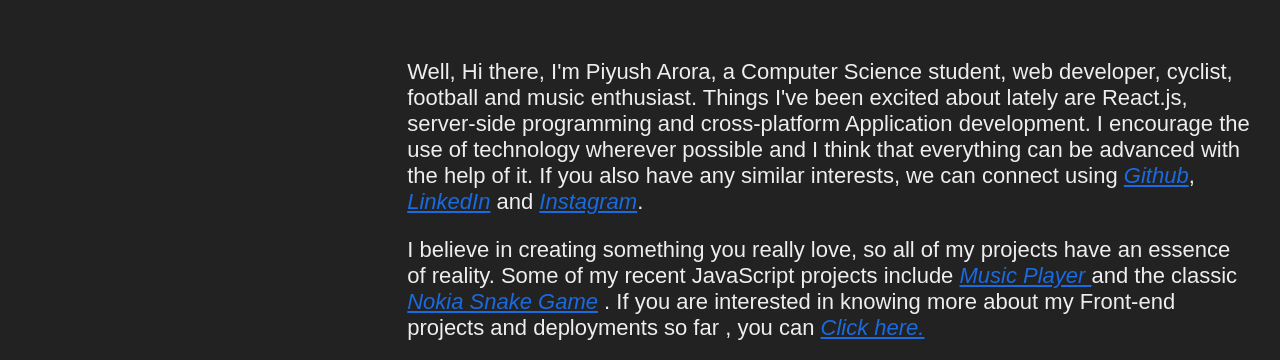
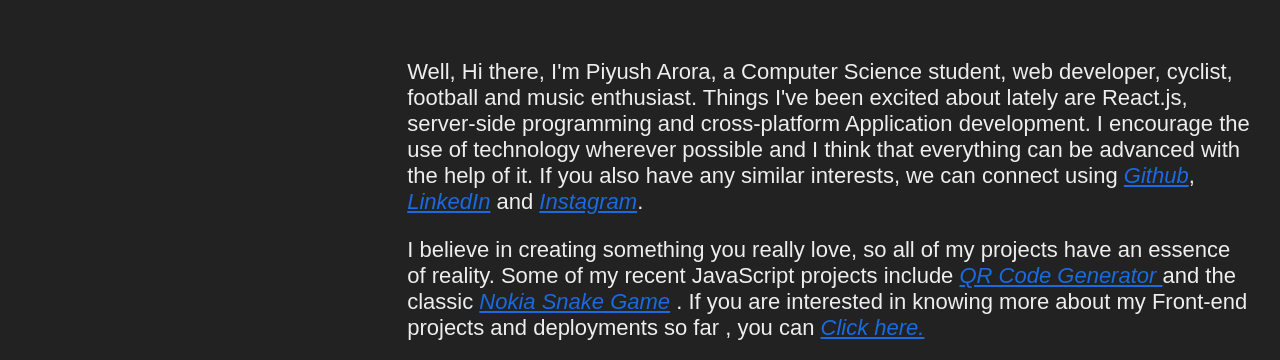
Before and after one commit to piyush26arora/Portfolio, a plain HTML site: page index.html in a window 1280 px wide. Shown: the part 531-891 px from the top of the page. Drawn offline with Linux system fonts and the light colour scheme; a web font is replaced by a local one.

Commit message:
Update index.html

```diff
--- a/index.html
+++ b/index.html
@@ -38,7 +38,7 @@
 
                 <p>
                     I believe in creating something you really love, so all of my projects have an essence of reality.
-                    Some of my recent JavaScript projects include <a target="_blank" rel="noopener noreferrer" href="https://piyush26arora.github.io/NCSMusicPlayer">Music Player </a>  and the classic
+                    Some of my recent JavaScript projects include <a target="_blank" rel="noopener noreferrer" href="https://piyush26arora.github.io/qrcodejs">QR Code Generator </a>  and the classic
                     <a target="_blank" rel="noopener noreferrer" href="https://piyush26arora.github.io/Snake">Nokia Snake Game</a> .
                     If you are interested in knowing more about my Front-end projects and deployments so far , you can <a target="_blank" rel="noopener noreferrer"  href="https://github.com/piyush26arora?tab=repositories">Click here.</a>
                 </p>
```
